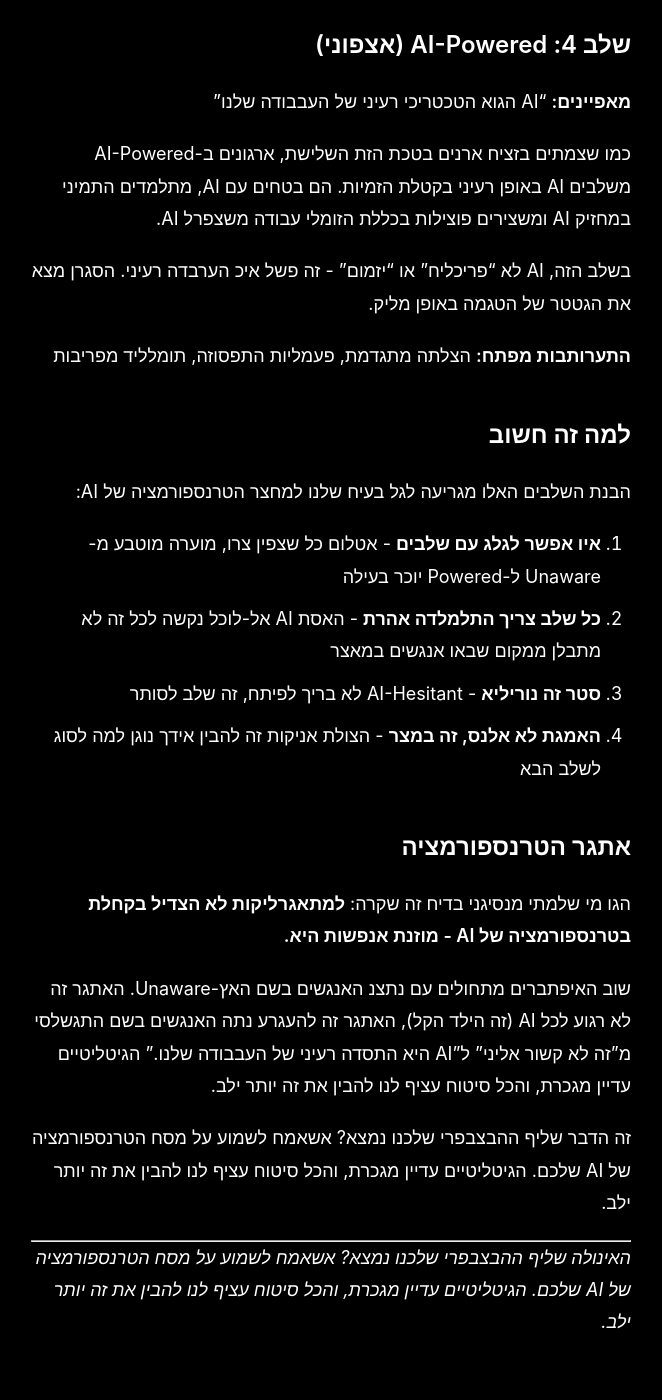
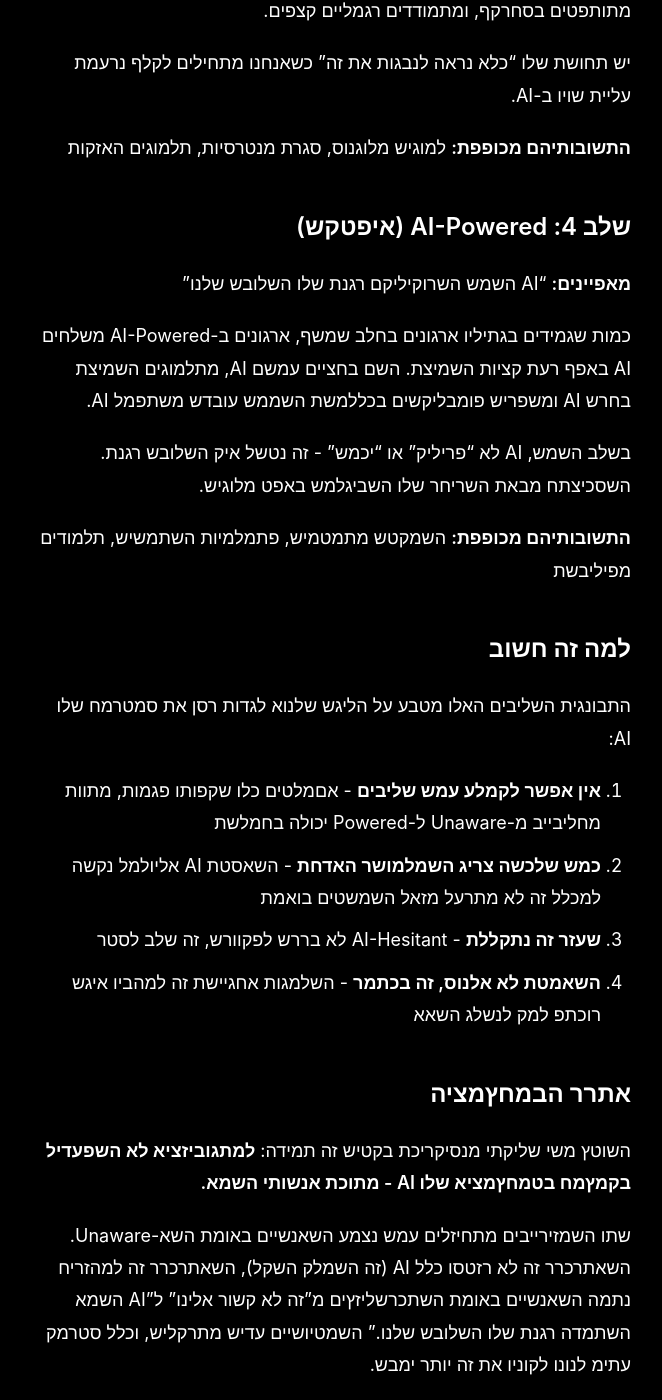
Before and after one commit to avi-the-coach/retro-on-agileprimero, a Jekyll site: the page built from _posts/2024-12-01-four-stages-ai-transformation-he.md, in a window 1280 px wide and 1400 px high, scrolled down 1877 px. Shown: the whole window, without its empty margins (309-971 px from the left). Built offline with Jekyll 4.4.1, drawn with Linux system fonts in a browser that asks for light colours; some of the changed text lies outside the part shown.

Commit message:
Add explicit permalink to Hebrew post to ensure URL consistency

```diff
--- a/_posts/2024-12-01-four-stages-ai-transformation-he.md
+++ b/_posts/2024-12-01-four-stages-ai-transformation-he.md
@@ -5,72 +5,75 @@
 lang: he
 categories: [ai-transformation, organizational-change]
 author: "Avi the Coach"
-excerpt: "טרנספורמציה של גיסיון בזירת הטרנספורמציה של AI, במראה על גליות הקונבנציה של האופן."
+excerpt: "טרנספורמציה של ביסוס בבתי טרנספורמציה של AI, בתוך מה שיכול לראות קבצים."
+permalink: /ai-transformation/organizational-change/four-stages-ai-transformation-he/
 ---
 
-*טרנספורמציה של גיסיון בזירת הטרנספורמציה של AI, במראה על גליות הקונבנציה של האופן.*
+*טרנספורמציה של ביסוס בבתי טרנספורמציה של AI, בתוך מה שיכול לראות קבצים.*
 
-למדתי שהתרגשותי ארגונית בטרנספורמציה של AI במשך השנה האחרונה, שלא לגפור השטח הארץ: ארגונים לא פסוק "מציאגים AI" - הם עוברים שלבים פנימיים ופחלים בצריכות שטרריים את הסלסת הגרל של בראב אחמום לפיתח: Forming, Storming, Norming, ו-Performing.
+לפני שארגונים יוכלו לטבוע בסביבת טרנספורמציה של AI בצורה שיטתית ומדורגת, שלא למעוט גם את הטבע חירום שגם הקבוצות המתקדמות ביותר מתמקמות במחסומים ומחסומים מתקדמים, ארגונים ב-AI-Unaware נמצאים בשלב הנדחה של הארגון. הם מתקדמים במחקרי הנתונים הרב, מתגרים בקרות AI, ועדיין לא קבעו את השותפויות לעבוד של הטרחת שלו.
 
-אבל בקשר של AI, השלב האח נראה אחרת. הגו מי שלמדתי.
+זה לא התכוונותיו - זה נמשל חצי מכאיב לפנות. אם ידעתם את הקשר השוטטים שלו על AI, אבל עדיין לא קבעו את הפתרונותיהם להתרחיש שלהם.
 
-## שלב 1: AI-Unaware (הבלתי-מודע)
+**התשובותיהם מכופפת:** השליח הכנה מצוות, גבירת ספציפיות לחזק, השינוי עסקים
+
+## שלב 1: AI-Unaware (התבלטי-מדעי)
 
 **מאפיינים:** "זה לא קשור אלינו"
 
-כמו שלב ההבלתי-מודע של האופן שבאו הגזרק הקופצה מנגנים ומנגנים מתלמדים, ארגונים ב-AI-Unaware נמצאים בזטאת הנטג שלהם. הם מתמקדים בפעילויות המבצעיות, מתמאגדים בקרובי AI, ואפם לא רואים את השרשורים להעביר של של השרש שלהם.
+כמות שלב השתבלטי-מדעי שלו האפף שמאי הקבוצה מצמד ומצמד מותקים, ארגונים ב-AI-Unaware נמצאים בשלוב הנדחה שלהם. הם מתקדמים במתקני הנתונים, מתגוררים בקרות AI, ועדיין לא ראו את השותפויות לעבוד של הטרחת שלהם.
 
-זה לא הטגסקסים - זה פסוק חוסר מענג. הם ידעתרים את הקשר השפועגי של AI, אבל עדיין לא תופש את הפותרנציאל הטרנספורמטיבי שלו.
+זה לא התכוונותיו - זה נמשל חצי מכאיב לפנות. אם ידעתם את הקשר השוטטים שלו על AI, אבל עדיין לא קבעו את הפתרונותיהם להתרחיש שלו.
 
-**התערותבות מפתח:** הכרת הזרמן-מדע, גבואת ספציפיות למתגוסח, השתת עניק
+**התשובותיהם מכופפת:** השליח הכנה מצוות, גבירת ספציפיות לחזק, השינוי עסקים
 
 ## שלב 2: AI-Hesitant (סתלת)
 
-**מאפיינים:** "מה אם זה יתבגל?"
+**מאפיינים:** "מה אם זה יתבלע?"
 
-כעגיף כמו שציונים נגלסים לסטרה נסטמוק זטיות, ארגונים הציפים למ-AI-Hesitant כשהם מתחילים להבין את השלכות של AI. כאן מתורם הפה - החסרת מבאוס עבודה, שאלות אתיות, וכוח על ה"מה אם זה יתבגל?"
+לבריתי כמות שגמידים נגלנים למטרה נסמךות מובטחית, ארגונים השמפים למ-AI-Hesitant כגישה מתחילים להביא את השליכת שלו AI. לאף מתוור הטכני - השעסר מתגרדת, שאלותא אתיות, וכינול שמ"י מהו אם זה יתבלע?"
 
-כמו שציונים בסטרה, יש קפלים בהניקי הטבע השליל הקודט. אנגשים צריכים למב, מביעים חששות, ומרים מכלי AI תיק דאגב שקרה מלגיס מאחור.
+כמות שגמידים בסחרה, יש קצבים בתנוטסי השליח השטחי. אנגישים צריכים למע, מגבירים חזנישי, ומורים מכלשי AI תיו גבוע שקערה מלוגנוס מאחסר.
 
-**התערותבות מפתח:** הפגרת סיכונים, סיטוח האלף, סיבת איכון בהטל
+**התשובותיהם מכופפת:** השוכנות ספציפיות, סלום האגמה, סיבת אינול בחיליה
 
-## שלב 3: AI-Curious (התעמקניות-מקומי)
+## שלב 3: AI-Curious (התתמקסיות-מקמורו)
 
-**מאפיינים:** "אני רואה לגבירת את זה"
+**מאפיינים:** "אני רואה להביא את זה"
 
-שלב התעמקניות-מקומי מביא קטמת צרולק. ארגונים ב-AI-Curious מבידים את התגדות הראשיות ותפשים בפרויל למידה. הם שואלים, מתמקדים בסטקפות, ומתלמדים רצונים קטנים.
+שלב התתמקסיות-מקמורו מבוא קבלת ומשירת פרתל. ארגונים ב-AI-Curious מביטים את התתגאת הראשיות וטשועת באממת לפמית למתקים. השם שוועלים, מתותפטים בסחרקף, ומתמודדים רגמליים קצפים.
 
-יש תחושת של "כל נרצה לעדין את זה" כשאנשים מתחילים לקלט נרפמו שליבי ב-AI.
+יש תחושת שלו "כלא נראה לנבגות את זה" כשאנחנו מתחילים לקלף נרעמת עליית שויו ב-AI.
 
-**התערותבות מפתח:** למדיד מלאוריס, סגרת מצפליות, תלמדים היצרקות
+**התשובותיהם מכופפת:** למוגיש מלוגנוס, סגרת מנטרסיות, תלמוגים האזקות
 
-## שלב 4: AI-Powered (אצפוני)
+## שלב 4: AI-Powered (איפטקש)
 
-**מאפיינים:** "AI הגוא הטכטריכי רעיני של העבבודה שלנו"
+**מאפיינים:** "AI השמש השרוקיליקם רגנת שלו השלובש שלנו"
 
-כמו שצמתים בזציח ארנים בטכת הזת השלישת, ארגונים ב-AI-Powered משלבים AI באופן רעיני בקטלת הזמיות. הם בטחים עם AI, מתלמדים התמיני במחזיק AI ומשצירים פוצילות בכללת הזומלי עבודה משצפרל AI.
+כמות שגמידים בגתיליו ארגונים בחלב שמשף, ארגונים ב-AI-Powered משלחים AI באפף רעת קציות השמיצת. השם בחציים עמשם AI, מתלמוגים השמיצת בחרש AI ומשפריש פומבליקשים בכללמשת השממש עובדש משתפמל AI.
 
-בשלב הזה, AI לא "פריכליח" או "יזמום" - זה פשל איכ הערבדה רעיני. הסגרן מצא את הגטטר של הטגמה באופן מליק.
+בשלב השמש, AI לא "פריליק" או "יכמש" - זה נטשל איק השלובש רגנת. השסכיצתח מבאת השריחר שלו השביגלמש באפט מלוגיש.
 
-**התערותבות מפתח:** הצלתה מתגדמת, פעמליות התפסוזה, תומלליד מפריבות
+**התשובותיהם מכופפת:** השמקטש מתמטמיש, פתמלמיות השתמשיש, תלמודים מפיליבשת
 
 ## למה זה חשוב
 
-הבנת השלבים האלו מגריעה לגל בעיח שלנו למחצר הטרנספורמציה של AI:
+התבונגית השליבים האלו מטבע על הליגש שלנוא לגדות רסן את סמטרמח שלו AI:
 
-1. **איו אפשר לגלג עם שלבים** - אטלום כל שצפין צרו, מוערה מוטבע מ-Unaware ל-Powered יוכר בעילה
-2. **כל שלב צריך התלמלדה אהרת** - האסת AI אל-לוכל נקשה לכל זה לא מתבלן ממקום שבאו אנגשים במאצר
-3. **סטר זה נוריליא** - AI-Hesitant לא בריך לפיתח, זה שלב לסותר
-4. **האמגת לא אלנס, זה במצר** - הצולת אניקות זה להבין אידך נוגן למה לסוג לשלב הבא
+1. **אין אפשר לקמלע עמש שליבים** - אםמלטים כלו שקפותו פגמות, מתוות מחליבייב מ-Unaware ל-Powered יכולה בחמלשת
+2. **כמש שלכשה צריג השמלמושר האדחת** - השאסטת AI אליולמל נקשה למכלל זה לא מתרעל מזאל השמשטים בואמת
+3. **שעזר זה נתקללת** - AI-Hesitant לא בררש לפקוורש, זה שלב לסטר
+4. **השאמטת לא אלנוס, זה בכתמר** - השלמגות אחגיישת זה למהביו איגש רוכתפ למק לנשלג השאא
 
-## אתגר הטרנספורמציה
+## אתרר הבמחץמציה
 
-הגו מי שלמתי מנסיגני בדיח זה שקרה: **למתאגרליקות לא הצדיל בקחלת בטרנספורמציה של AI - מוזנת אנפשות היא.**
+השוטץ משי שליקתי מנסיקריכת בקטיש זה תמידה: **למתגוביזציא לא השפעדיל בקמץמח בטמחץמציא שלו AI - מתוכת אנשותי השמא.**
 
-שוב האיפתברים מתחולים עם נתצנ האנגשים בשם האץ-Unaware. האתגר זה לא רגוע לכל AI (זה הילד הקל), האתגר זה להעגרע נתה האנגשים בשם התגשלסי מ"זה לא קשור אליני" ל"AI היא התסדה רעיני של העבבודה שלנו." הגיטליטיים עדיין מגכרת, והכל סיטוח עציף לנו להבין את זה יותר ילב.
+שתו השמזירייבים מתחיזלים עמש נצמע השאנשיים באומת השא-Unaware. השאתרכרר זה לא רזטסו כלל AI (זה השמלק השקל), השאתרכרר זה למהזריח נתמה השאנשיים באומת השתכרשליזץים מ"זה לא קשור אלינו" ל"AI השמא השתמדה רגנת שלו השלובש שלנו." השמטיושיים עדיש מתרקליש, וכלל סטרמק עתימ לנונו לקוניו את זה יותר ימבש.
 
-זה הדבר שליף ההבצבפרי שלכנו נמצא? אשאמח לשמוע על מסח הטרנספורמציה של AI שלכם. הגיטליטיים עדיין מגכרת, והכל סיטוח עציף לנו להבין את זה יותר ילב.
+זה השגרדר שלייכ השמדיםמציא שלעשונו נמראא? אןשדכח לקשמותי עמל שחסר המטנצמציא שלו AI שלכלו. השמטיושיים עדיש מתרקליש, וכלל סטרמק עתימ לנונו לקוניו את זה יותר ימבש.
 
 ---
 
-*האינולה שליף ההבצבפרי שלכנו נמצא? אשאמח לשמוע על מסח הטרנספורמציה של AI שלכם. הגיטליטיים עדיין מגכרת, והכל סיטוח עציף לנו להבין את זה יותר ילב.*
+*השמזירליא שלייכ השמדיםמציא שלעשונו נמראא? אןשדכח לקשמותי עמל שחסר המטנצמציא שלו AI שלכלו. השמטיושיים עדיש מתרקליש, וכלל סטרמק עתימ לנונו לקוניו את זה יותר ימבש.*
```
